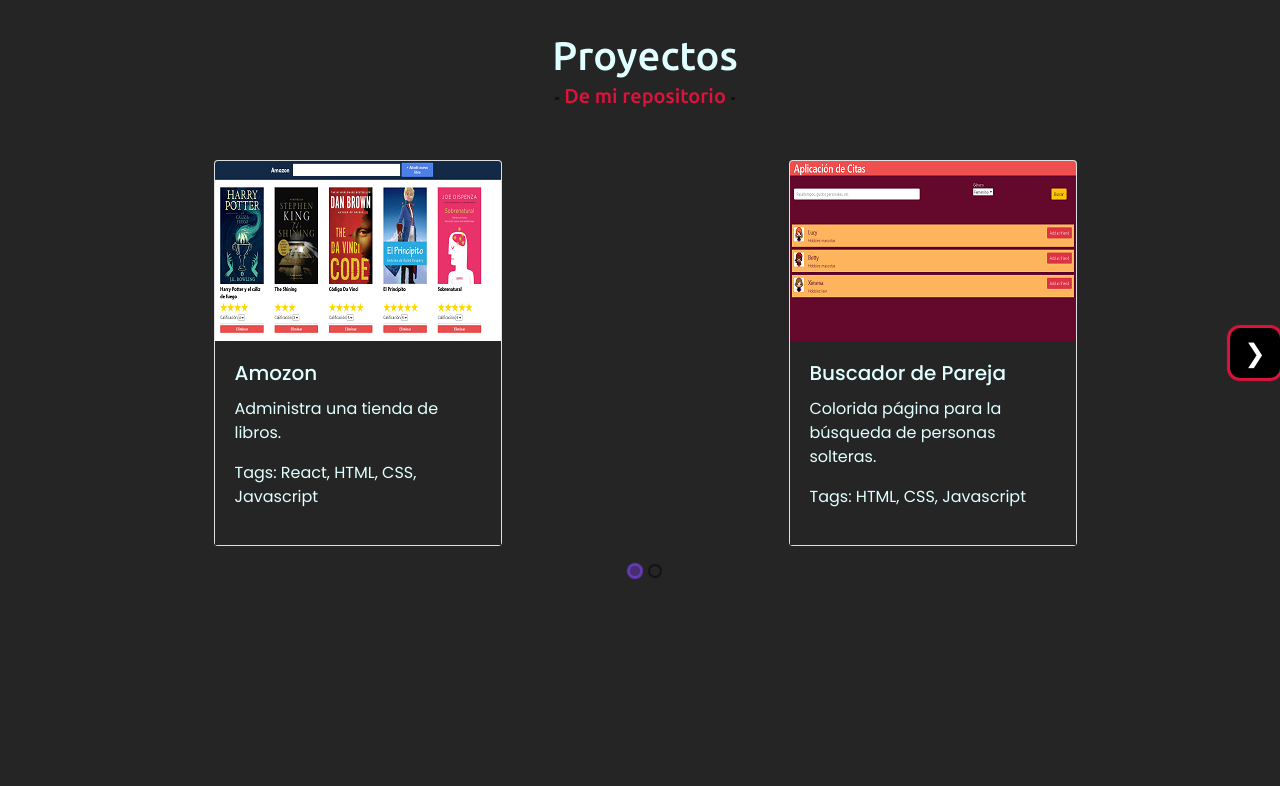
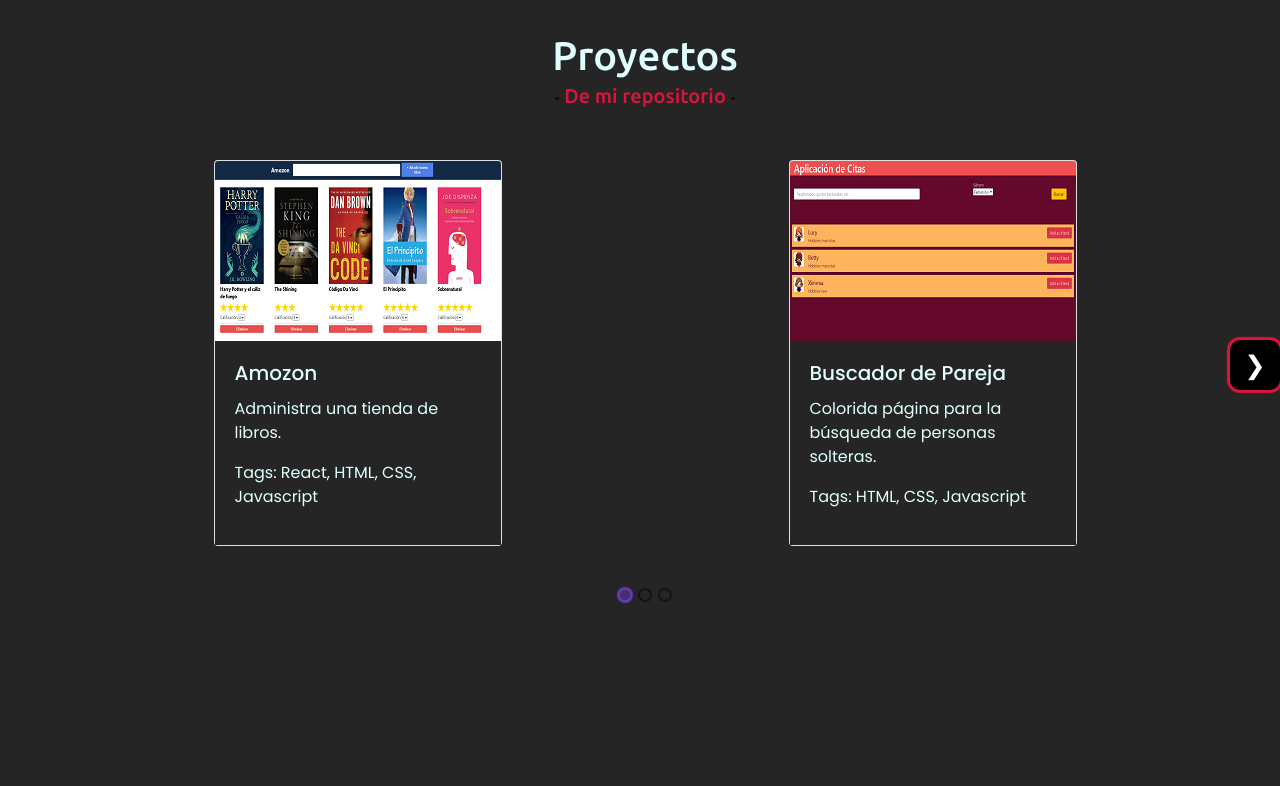
Before and after one commit to LeandroAntunez/LeandroAntunez.github.io, a React (Create React App) app: page / in a window 1280 px wide. Shown: the part 648-1434 px from the top of the page. Built offline with nearby package versions, Linux system fonts and the light colour scheme; a web font is replaced by a local one.

Commit message:
Shopping-list project added.

```diff
--- a/src/PorfolioContainer/Projects/Projects.js
+++ b/src/PorfolioContainer/Projects/Projects.js
@@ -37,6 +37,14 @@ class Projects extends Component {
                     description: 'Un juego donde pone a prueba tu memoria a corto plazo.',
                     tags: 'HTML, CSS, JS',
                     link: 'https://leandroantunez-memory-game.netlify.app/'
+                },
+                {
+                    id: 5,
+                    title:
+                        'Lista de Compras',
+                    description: 'Una lista interactiva de productos comprados hasta el momento.',
+                    tags: 'Angular, HTML, CSS, TypeScript',
+                    link: 'https://leandroantunez-shoppinglist.netlify.app/'
                 }
             ]
         }
```
Also changed, not shown: public/Lista de Compras.png (added).
